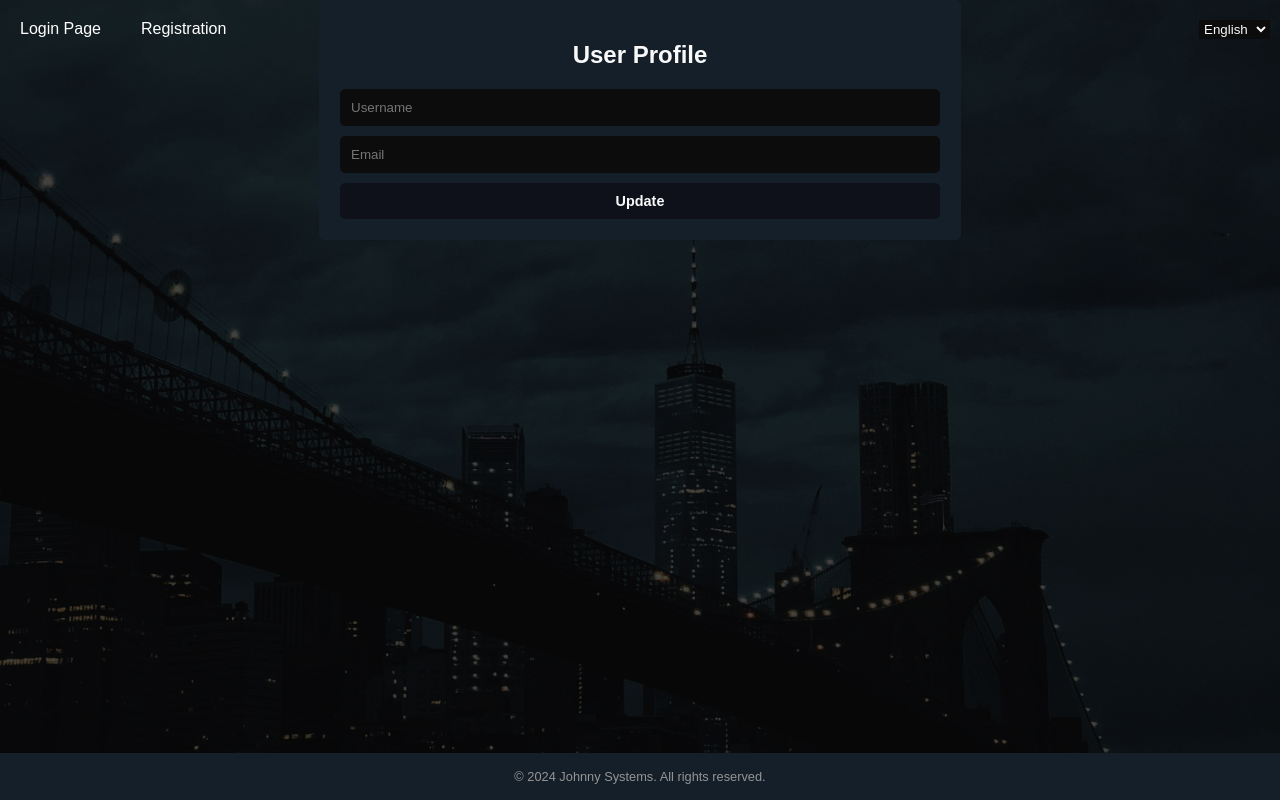
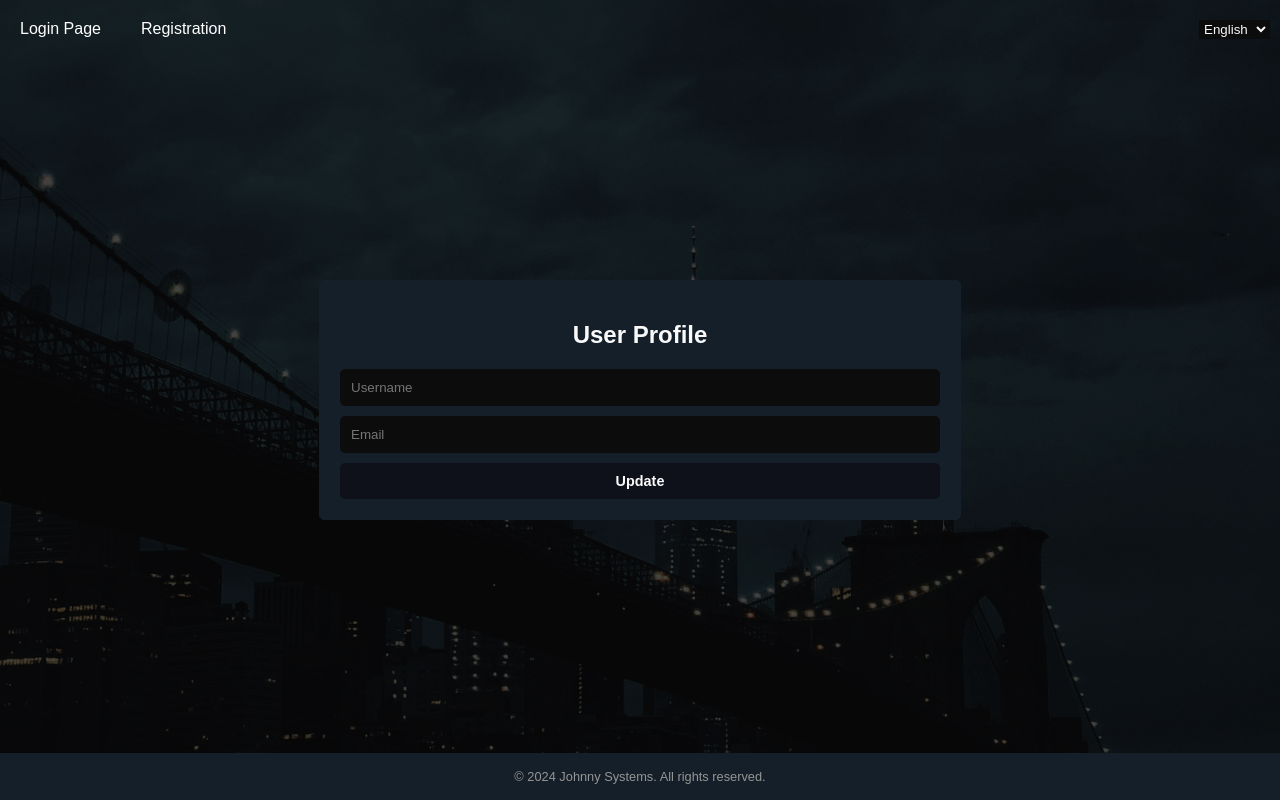
Before and after one commit to traetor/johnny-systems, a React app: page /profile in a window 1280 px wide. Built offline with nearby package versions, Linux system fonts and the light colour scheme; no server answers.

Commit message:
scroll fix

```diff
--- a/src/App.js
+++ b/src/App.js
@@ -9,6 +9,7 @@ import ProfilePage from './pages/ProfilePage';
 import ActivatePage from './pages/ActivatePage';
 import { AuthProvider } from './contexts/AuthContext';
 import PrivateRoute from './components/PrivateRoute';
+import ScrollToTop from "./components/ScrollToTop/ScrollToTop";
 import texts from './texts';
 import './App.scss';
 
@@ -42,6 +43,7 @@ function App() {
         <AuthProvider>
             <div className="app-container">
                 <Navbar language={language} handleLanguageChange={handleLanguageChange} />
+                <ScrollToTop /> {/* Dodaj ScrollToTop tutaj */}
                 <Routes>
                     <Route path="/" element={<LoginPage language={language} />} />
                     <Route path="/register" element={<RegisterPage language={language} />} />
--- a/src/components/Auth/Auth.scss
+++ b/src/components/Auth/Auth.scss
@@ -78,6 +78,12 @@ $background-overlay: rgba(0, 0, 0, 0.7);
 .intro-content {
   position: relative;
   z-index: 2; // Umieść zawartość nad pseudoelementem
+  &.profile {
+    height: 100vh;
+    display: flex;
+    align-items: center;
+    justify-content: center;
+  }
 }
 
 .main-container {
--- /dev/null
+++ b/src/components/ScrollToTop/ScrollToTop.js
@@ -0,0 +1,15 @@
+// src/components/ScrollToTop.js
+import { useEffect } from 'react';
+import { useLocation } from 'react-router-dom';
+
+const ScrollToTop = () => {
+    const { pathname } = useLocation();
+
+    useEffect(() => {
+        window.scrollTo(0, 0);
+    }, [pathname]);
+
+    return null;
+};
+
+export default ScrollToTop;
--- a/src/components/Tasks/Tasks.scss
+++ b/src/components/Tasks/Tasks.scss
@@ -230,3 +230,11 @@ $popup-border: #959595;
   background: $overlay-background;
   z-index: 99;
 }
+
+@media (max-width: 500px) {
+  .task-column {
+    &:last-child {
+      margin-bottom: 75px;
+    }
+  }
+}
--- a/src/components/UserProfile/Profile.js
+++ b/src/components/UserProfile/Profile.js
@@ -57,7 +57,7 @@ function Profile({language}) {
 
     return (
         <div className="intro">
-            <div className="intro-content container">
+            <div className="intro-content container profile">
                 <div className="profile-container">
                     <form onSubmit={handleProfileUpdate}>
                         <h2>{texts[language].userProfile}</h2>
--- a/src/styles/Global.scss
+++ b/src/styles/Global.scss
@@ -1,5 +1,11 @@
 .container {
   height: 100vh;
+}
+
+@media (max-width: 500px) {
+  .container {
+    height: auto;
+  }
 }
 
 h2, p {
```
